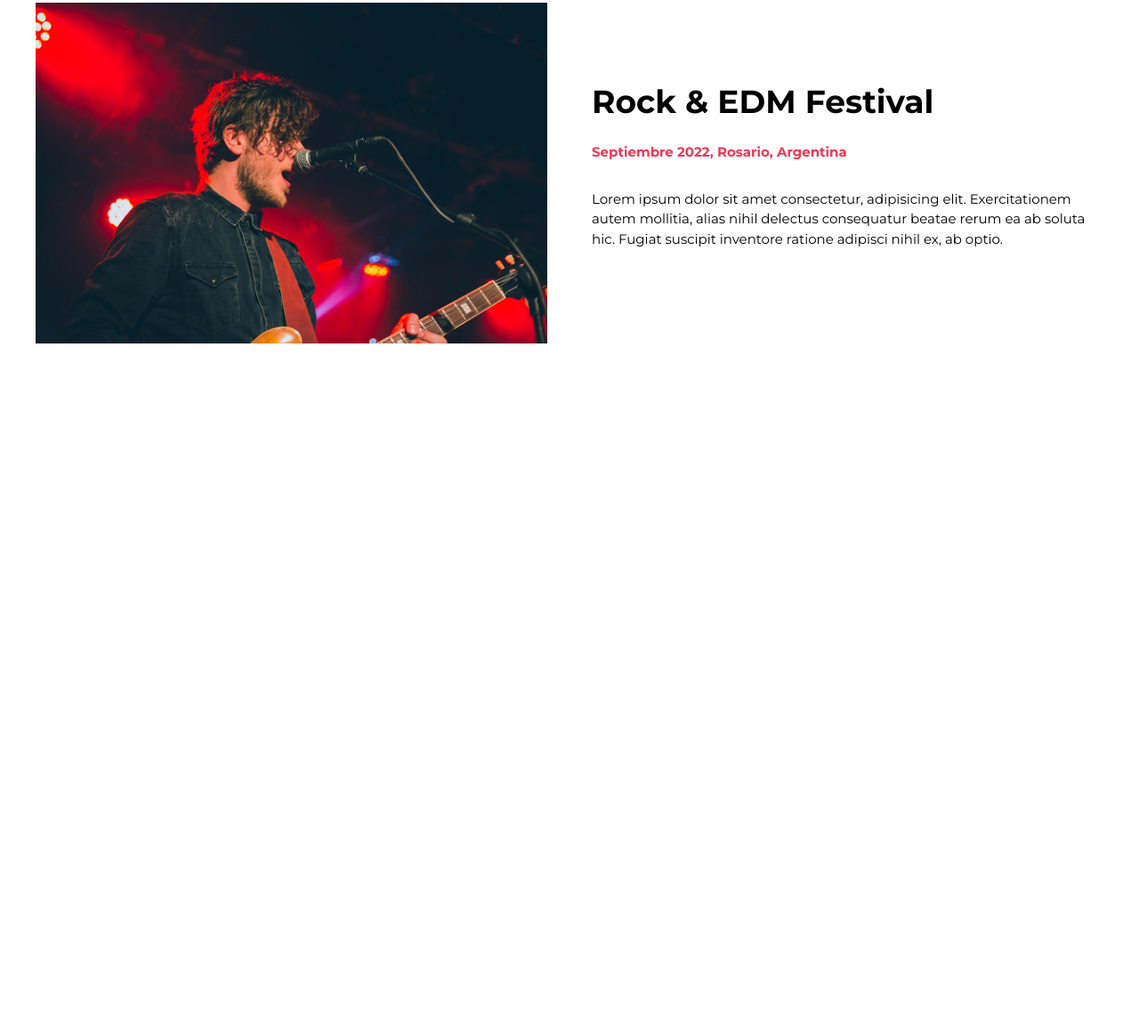
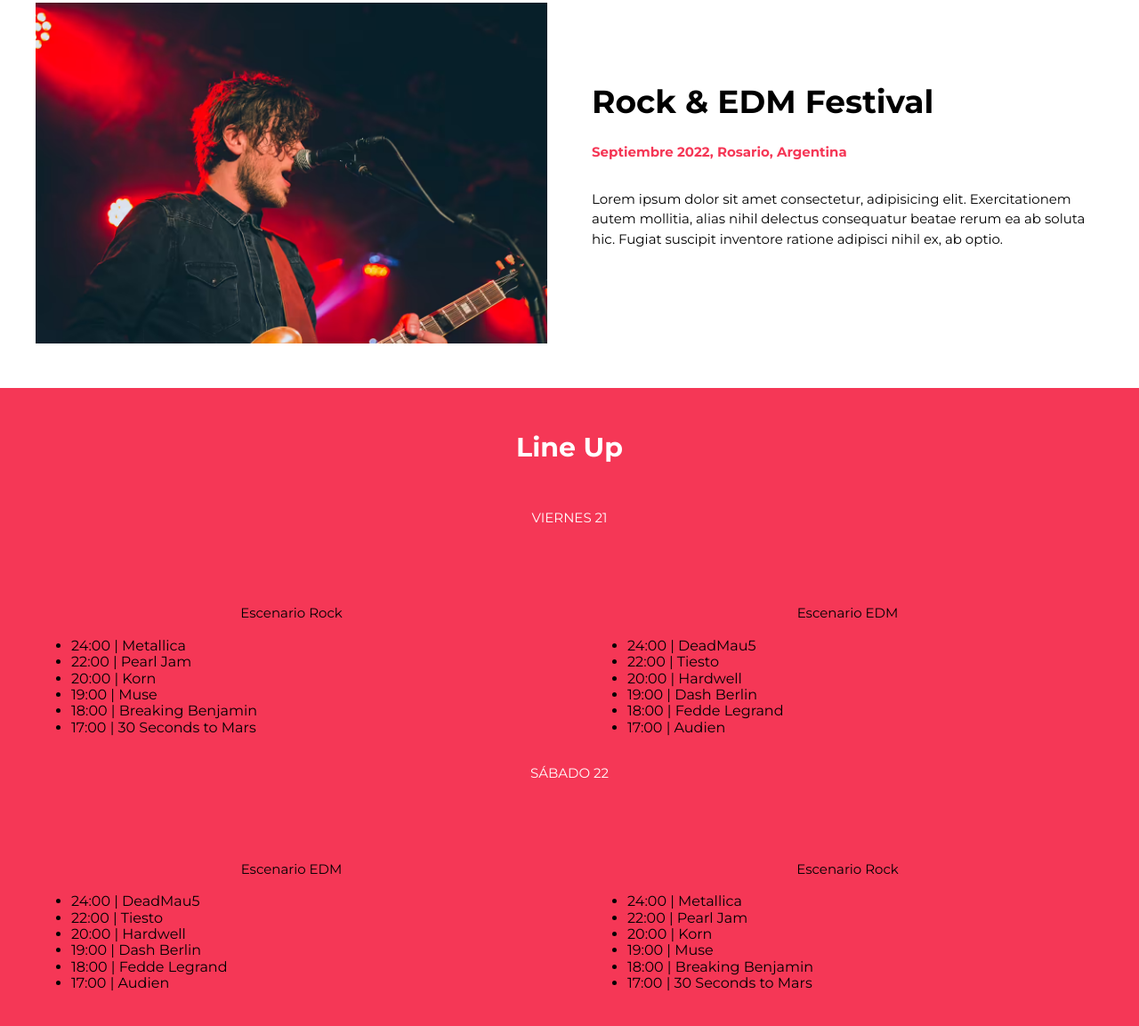
Before and after one commit to mauea22/Festival-Muscica, a website: page index.html in a window 1280 px wide. Shown: the part 773-1926 px from the top of the page at 89% size. Before the commit the page ends 1209 px from the top, so only its background shows below. Drawn offline with Linux system fonts and the light colour scheme.

Commit message:
inicio_lineup

```diff
--- a/index.html
+++ b/index.html
@@ -45,7 +45,12 @@
     <!-- start sobre festival -->
     <section class="contenedor sobre-festival">
         <div class="imagen">
-            <img src="img/imagen_vocalista.jpg" alt="Imagen Vocalista Festival">
+            <picture>
+                <source srcset="build/img/imagen_vocalista.avif" type="image/avif">
+                <source srcset="build/img/imagen_vocalista.webp" type="image/webp">
+                <!-- recomendado es definir whidth y height en las etiquetas img, luego configurar el archivo css -->
+                <img loading="lazy" width="200" height="300" src="/build/img/imagen_vocalista.jpg" alt="imagen vocalista">
+            </picture>
         </div>
         <div class="contenido-festival">
             <h2>Rock & EDM Festival</h2>
@@ -53,8 +58,109 @@
             <p>Lorem ipsum dolor sit amet consectetur, adipisicing elit. Exercitationem autem mollitia, alias nihil delectus consequatur beatae rerum ea ab soluta hic. Fugiat suscipit inventore ratione adipisci nihil ex, ab optio.</p>
         </div>
     </section>
-    <section>
+    <section class="lineup">
+        <h3>Line Up</h3>
+        <p class="dia">Viernes 21</p>
 
+        <div class="escenario-contenedor contenedor">
+            <div class="escenario rock">
+                <p class="nombre-escenario">Escenario Rock</p>
+                <ul class="calendario">
+                    <li>
+                        24:00 | <span>Metallica</span>
+                    </li>
+                    <li>
+                        22:00 | <span>Pearl Jam</span>
+                    </li>
+                    <li>
+                        20:00 | <span>Korn</span>
+                    </li>
+                    <li>
+                        19:00 | <span>Muse</span>
+                    </li>
+                    <li>
+                        18:00 | <span>Breaking Benjamin</span>
+                    </li>
+                    <li>
+                        17:00 | <span>30 Seconds to Mars</span>
+                    </li>
+                </ul>
+            </div><!-- escenario -->
+            <div class="escenario edm">
+                <p class="nombre-escenario">Escenario EDM</p>
+                <ul class="calendario">
+                    <li>
+                        24:00 | <span>DeadMau5</span>
+                    </li>
+                    <li>
+                        22:00 | <span>Tiesto</span>
+                    </li>
+                    <li>
+                        20:00 | <span>Hardwell</span>
+                    </li>
+                    <li>
+                        19:00 | <span>Dash Berlin</span>
+                    </li>
+                    <li>
+                        18:00 | <span>Fedde Legrand</span>
+                    </li>
+                    <li>
+                        17:00 | <span>Audien</span>
+                    </li>
+                </ul>
+            </div><!-- escenario -->
+        </div><!-- escenario-contenedor -->
+
+        <p class="dia">Sábado 22</p>
+
+        <div class="escenario-contenedor contenedor">
+            <div class="escenario rock">
+                <p class="nombre-escenario">Escenario EDM</p>
+                <ul class="calendario">
+                    <li>
+                        24:00 | <span>DeadMau5</span>
+                    </li>
+                    <li>
+                        22:00 | <span>Tiesto</span>
+                    </li>
+                    <li>
+                        20:00 | <span>Hardwell</span>
+                    </li>
+                    <li>
+                        19:00 | <span>Dash Berlin</span>
+                    </li>
+                    <li>
+                        18:00 | <span>Fedde Legrand</span>
+                    </li>
+                    <li>
+                        17:00 | <span>Audien</span>
+                    </li>
+                </ul>
+            </div><!-- escenario -->
+            <div class="escenario edm">
+                <p class="nombre-escenario">Escenario Rock</p>
+                <ul class="calendario">
+                    <li>
+                        24:00 | <span>Metallica</span>
+                    </li>
+                    <li>
+                        22:00 | <span>Pearl Jam</span>
+                    </li>
+                    <li>
+                        20:00 | <span>Korn</span>
+                    </li>
+                    <li>
+                        19:00 | <span>Muse</span>
+                    </li>
+                    <li>
+                        18:00 | <span>Breaking Benjamin</span>
+                    </li>
+                    <li>
+                        17:00 | <span>30 Seconds to Mars</span>
+                    </li>
+                </ul>
+            </div><!-- escenario -->
+        </div><!-- escenario-contenedor -->
 
     </section>
 
--- a/src/scss/base/_globales.scss
+++ b/src/scss/base/_globales.scss
@@ -49,5 +49,7 @@ h3 {
 
 img{
     max-width: 100%;
+    width: 100%;
+    height: auto;
     display: block;
 }
--- a/src/scss/layout/_index.scss
+++ b/src/scss/layout/_index.scss
@@ -1,3 +1,4 @@
 @forward 'header';
 @forward 'video';
 @forward 'festival';
+@forward 'lineup';
--- /dev/null
+++ b/src/scss/layout/_lineup.scss
@@ -0,0 +1,34 @@
+@use 'base/variables' as v;
+@use 'base/mixins' as m;
+
+
+
+.lineup{
+    background-color: v.$rosa;
+    padding: 5rem 0;
+
+    h3, p {
+        text-align: center;
+        color: v.$blanco;
+    }
+
+    .dia{
+        text-transform: uppercase;
+        margin-bottom: 5rem;
+    }
+}
+
+.escenario-contenedor{
+
+    @include m.tablet {
+        @include m.grid(2)
+    }
+
+    p{
+        color: v.$negro;
+    }
+
+    .escenario{
+        padding-top: 2rem;
+    }
+}
```
Also changed, not shown: build/css/app.css.
